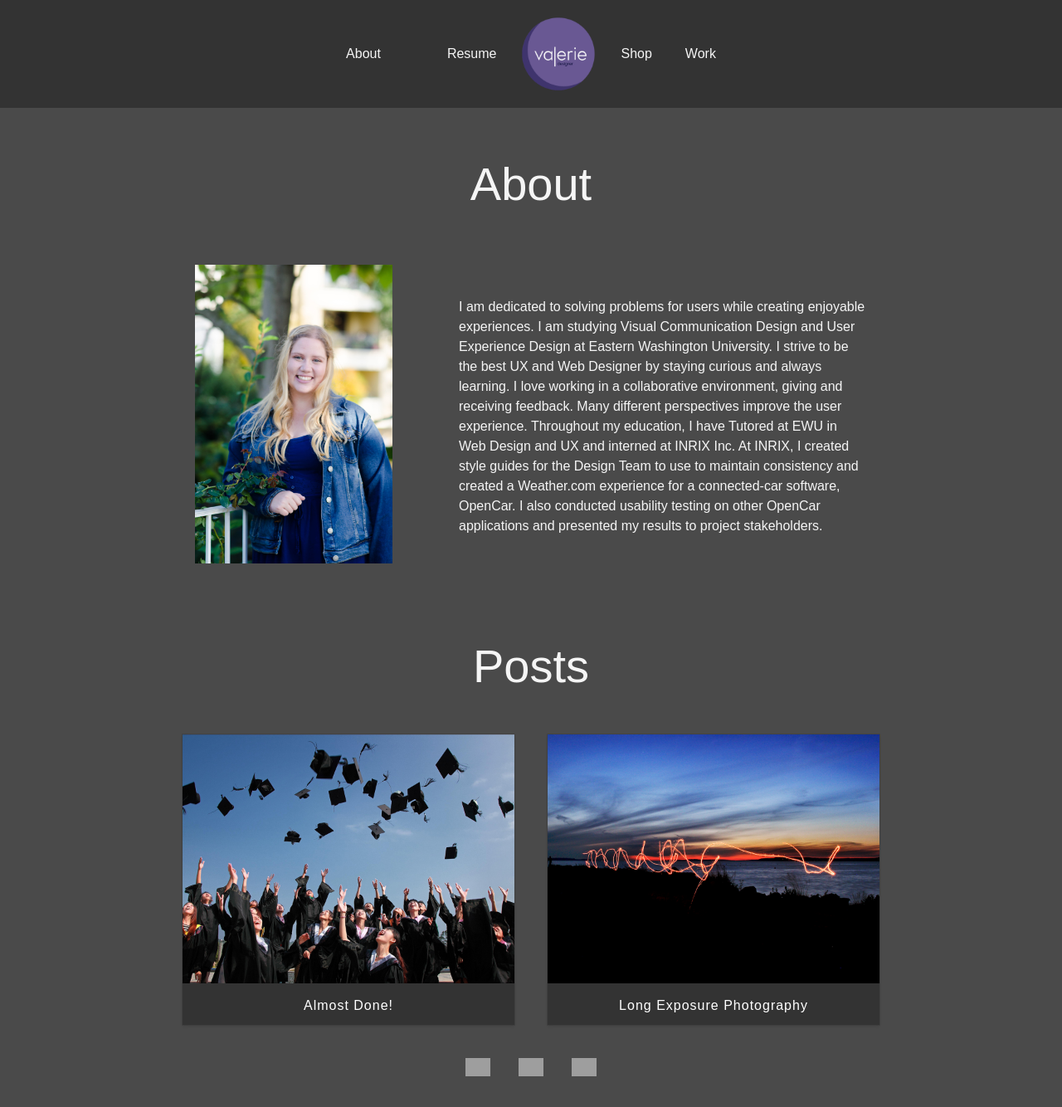
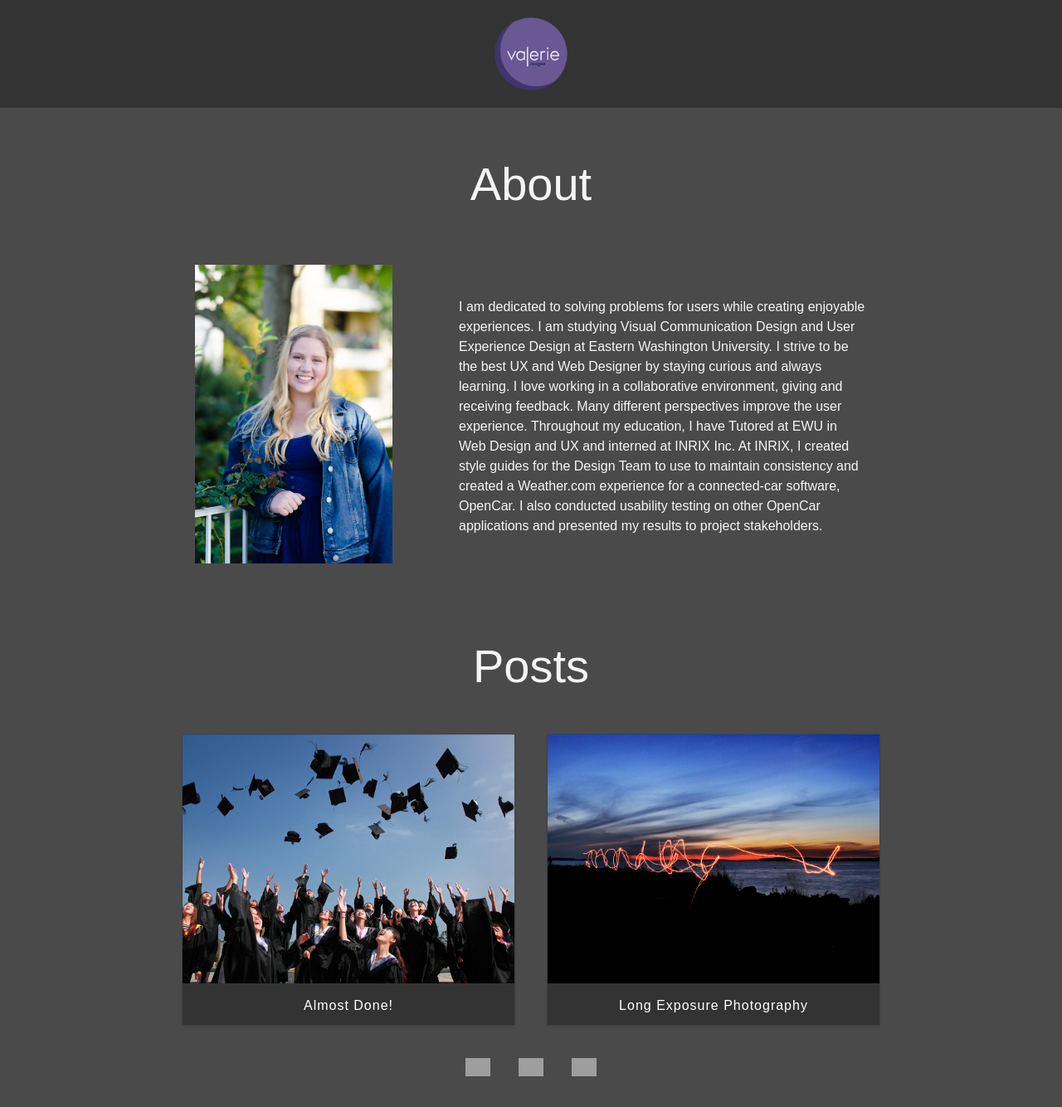
Before and after one commit to vlandguth/valdoes.work, a Jekyll site: the page built from about.markdown, in a window 1280 px wide. Shown: the whole page at 83% size. Built offline with Jekyll 4.4.1, drawn with Linux system fonts in a browser that asks for light colours; grey boxes are pictures that could not be loaded.

Commit message:
myPage if statement

```diff
--- a/_includes/header.html
+++ b/_includes/header.html
@@ -1,11 +1,15 @@
 <header class='sticky-header'>
     <nav><ul>
       {% for page in site.pages limit:3 %}
+      {% if page.category contains 'myPage' %}
       <li><a href="{{ page.url }}">{{ page.title }}</a></li>
+      {% endif %}
       {% endfor %}
       <img src="/assets/img/favicon/android-chrome-256x256.png" alt="Logo">
       {% for page in site.pages offset:3 %}
+      {% if page.category contains 'myPage' %}
       <li><a href="{{ page.url }}">{{ page.title }}</a></li>
+      {% endif %}
       {% endfor %}
       </ul></nav>
     </header>
```
